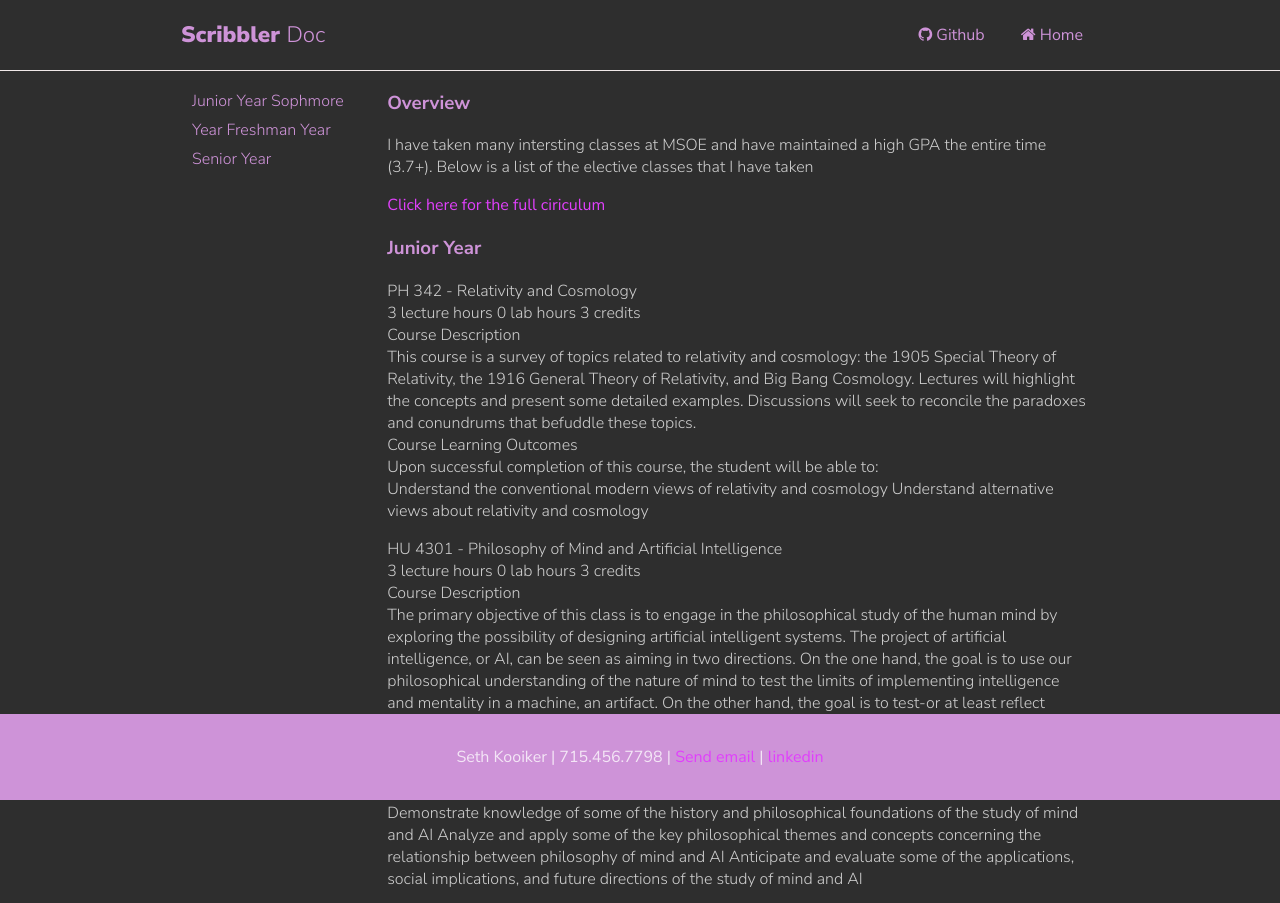
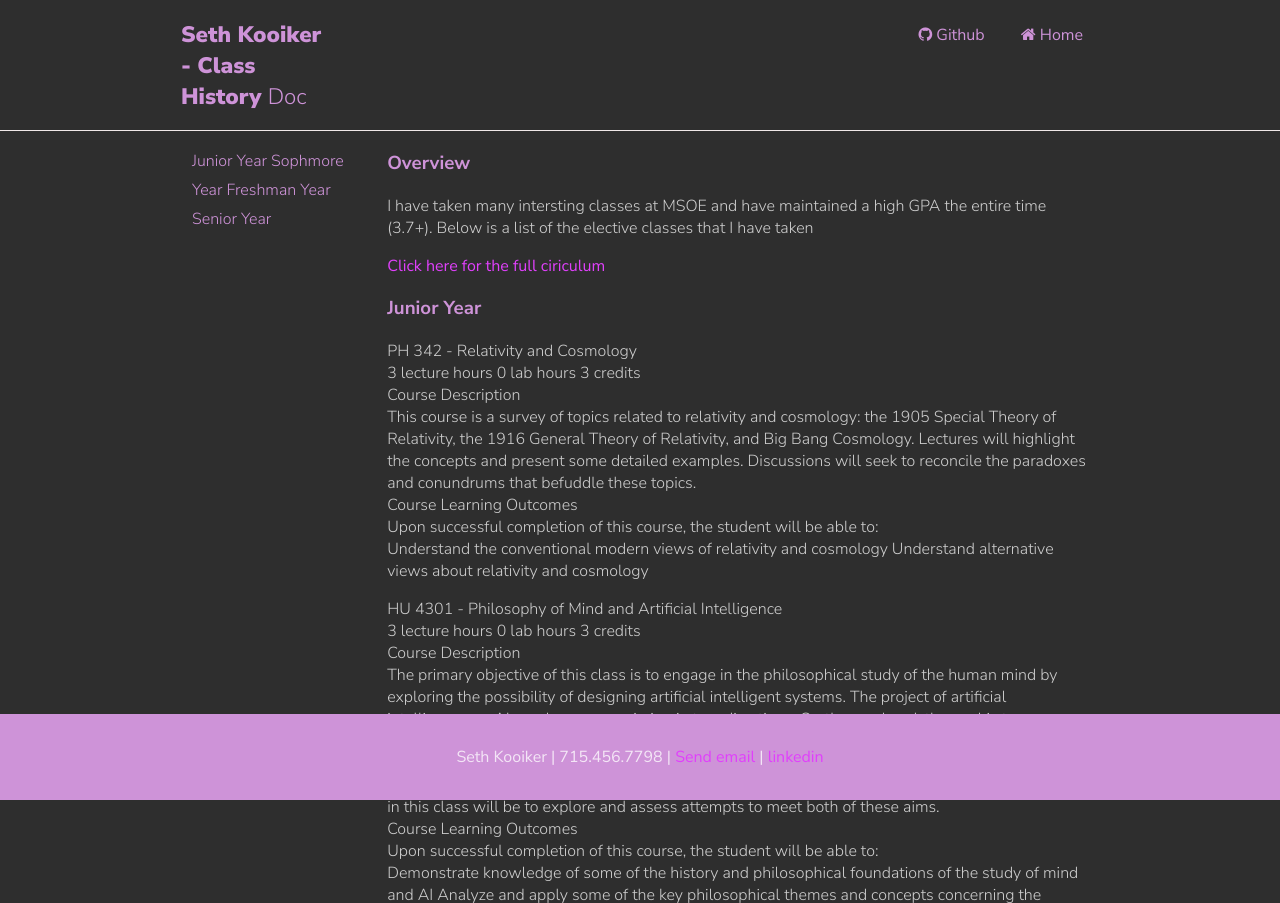
Before and after one commit to kooikerseth/kooikerseth.github.io, a plain HTML site: page class.html in a window 1280 px wide. Shown: the top 903 px of the page. Drawn offline with Linux system fonts and the light colour scheme.

Commit message:
Page titles

```diff
--- a/class.html
+++ b/class.html
@@ -4,7 +4,7 @@
     <meta charset="utf-8">
     <meta name="description" content="">
     <meta name="viewport" content="width=device-width, initial-scale=1">
-    <title>Scribbler Documentation - a code documentation page template for codrops</title>
+    <title>Class History</title>
     <link rel="stylesheet" href="https://cdnjs.cloudflare.com/ajax/libs/font-awesome/4.7.0/css/font-awesome.min.css">
     <link href="https://fonts.googleapis.com/css?family=Nunito+Sans:300,400,600,700,800,900" rel="stylesheet">
     <link rel="stylesheet" href="global.css">
@@ -14,7 +14,7 @@
   <body>
     <div class="doc__bg"></div>
     <nav class="header">
-      <h1 class="logo">Scribbler <span class="logo__thin">Doc</span></h1>
+      <h1 class="logo">Seth Kooiker - Class History <span class="logo__thin">Doc</span></h1>
       <ul class="menu">
         <div class="menu__item toggle"><span></span></div>
         <li class="menu__item"><a href="" class="link link--dark"><i class="fa fa-github"></i> Github</a></li>
```
Also changed, not shown: projects.html (+2 -2 lines), work.html (+2 -2 lines).
